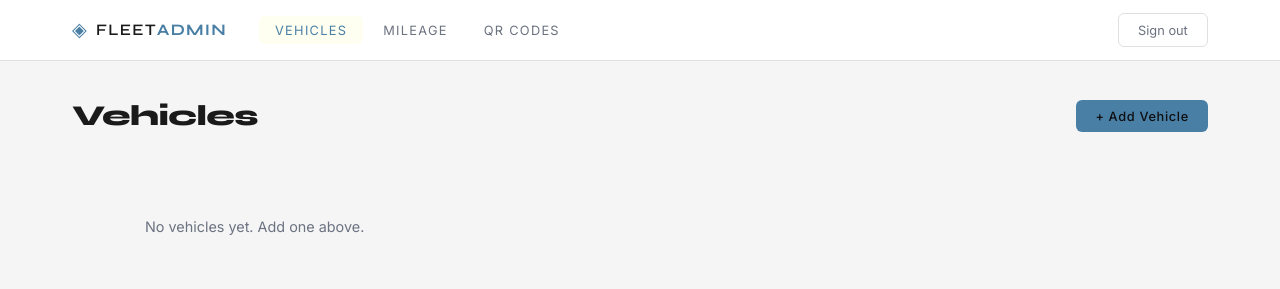
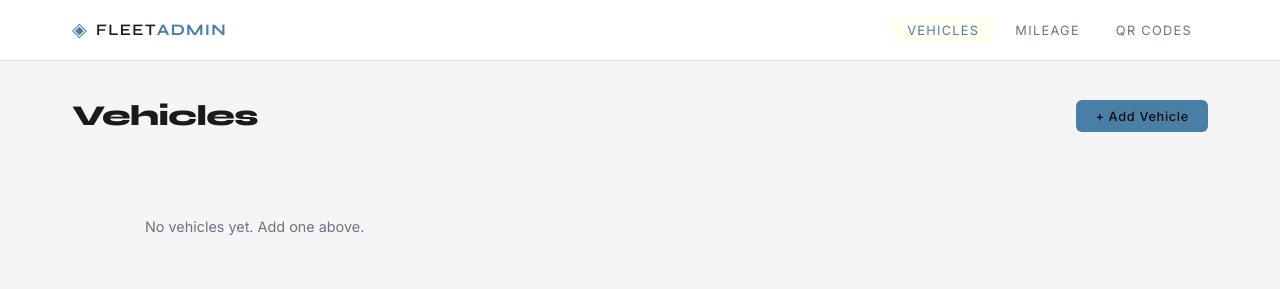
Before and after one commit to xmr-web/fleet-mileage, a website built with Vite: page admin/index.html in a window 1280 px wide. Built offline with nearby package versions, Linux system fonts and the light colour scheme; some packages are replaced by stand-ins of ours; no server answers; the database is empty.

Commit message:
Remove Sign Out Button

```diff
--- a/admin/index.html
+++ b/admin/index.html
@@ -23,11 +23,7 @@
             <button class="tab-btn" data-tab="mileage">Mileage</button>
             <button class="tab-btn" data-tab="qr">QR Codes</button>
           </nav>
-          <div class="header-user">
-            <span class="user-email" id="user-email"></span>
-            <button class="btn-ghost btn-logout" id="logout-btn">Sign out</button>
-          </div>
-        </div>
+       </div>
       </header>
 
       <main class="main-content">
```
